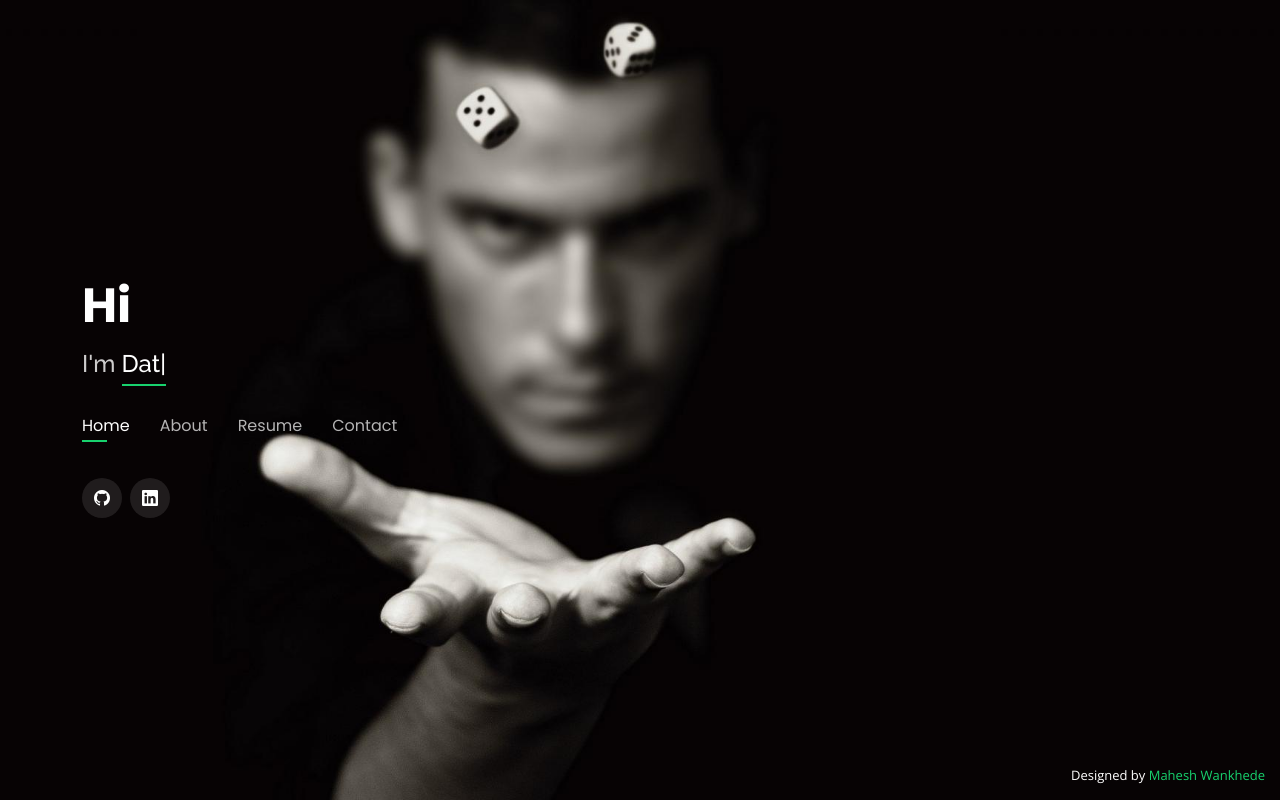
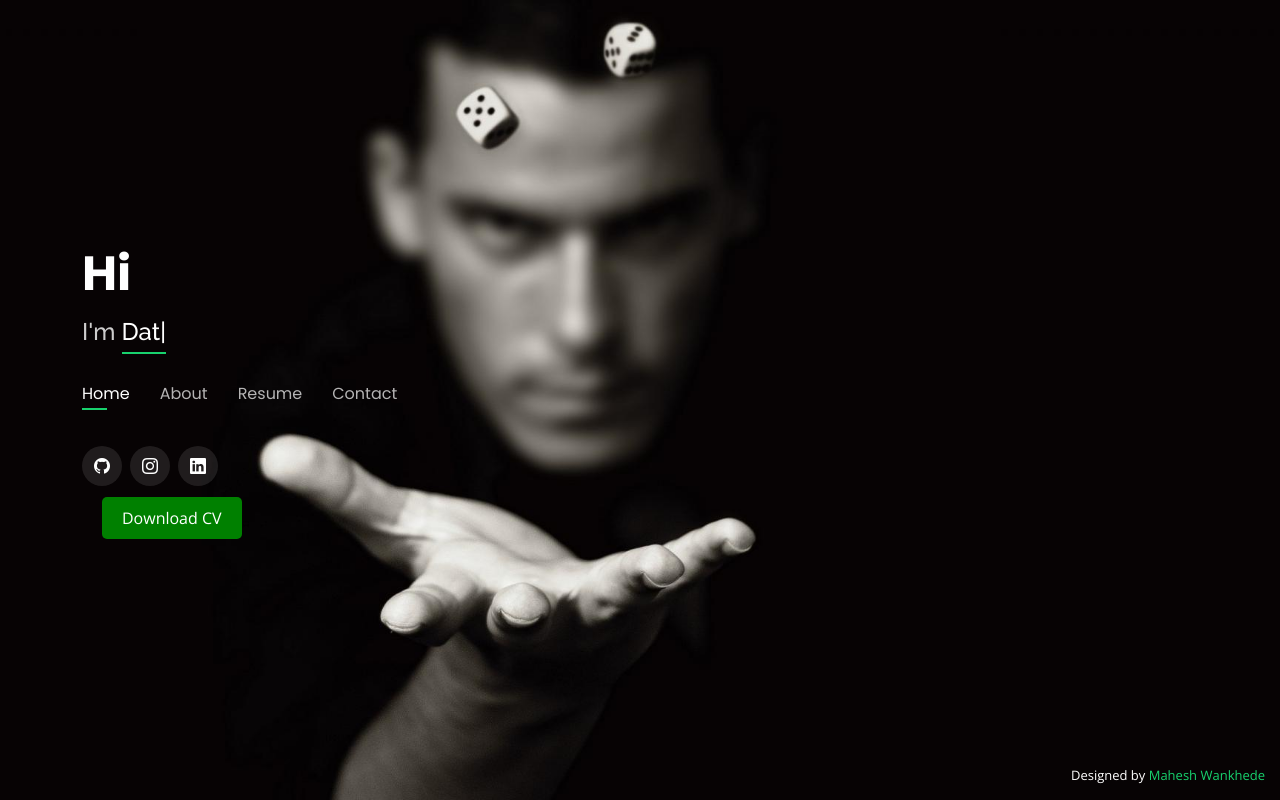
Before and after one commit to Maheshwankhede1999/Mahesh-Wankhede, a plain HTML site: page index.html in a window 1280 px wide. Drawn offline with nearby package versions, Linux system fonts and the light colour scheme.

Commit message:
feature 2

```diff
--- a/assets/css/style.css
+++ b/assets/css/style.css
@@ -489,6 +489,25 @@ section .container {
   height: 10px;
   transition: .9s;
   background-color: #18d26e;
+}
+.download-button-container {
+  display: inline-block; /* Allows the button to fit its content */
+  margin: 20px; /* Optional: Adds space around the button */
+}
+
+.download-button {
+  padding: 10px 20px;
+  background-color: green;
+  color: white;
+  text-align: center;
+  text-decoration: none;
+  border-radius: 5px;
+  font-size: 16px;
+  transition: background-color 0.3s;
+}
+
+.download-button:hover {
+  background-color: darkgreen;
 }
 
 /*--------------------------------------------------------------
--- a/index.html
+++ b/index.html
@@ -61,10 +61,19 @@
             <div class="social-links">
                 <a href="https://github.com/Maheshwankhede1999" class="github"><i class="bi bi-github"></i></a>
                 <!-- <a href="https://www.facebook.com/profile.php?id=100007132384595" class="facebook"><i class="bi bi-facebook"></i></a> -->
-                <!-- <a href="https://www.instagram.com/lets__code/" class="instagram"><i class="bi bi-instagram"></i></a> -->
+                <a href="https://www.instagram.com/_mahesh_wankhede_/" class="instagram"><i class="bi bi-instagram"></i></a>
                 <a href="https://www.linkedin.com/in/mahesh-wankhede-/" class="linkedin"><i class="bi bi-linkedin"></i></a>
             </div>
 
+            <!-- <div class="download cv"></div>
+                <a href="http://arisesociety.org/">download cv</a>
+            </div> -->
+
+            <div class="download-button-container">
+                <a href="https://drive.google.com/file/d/1GTWzyE_LOe9MG7mVHhkWO9Fq8CGE8lAd/view?usp=sharing" class="download-button">Download CV</a>
+            </div>
+
+            <!-- <button type="button" onclick="location.href='https://drive.google.com/file/d/1GTWzyE_LOe9MG7mVHhkWO9Fq8CGE8lAd/view?usp=sharing'">Download CV</button> -->
         </div>
     </header>
     <!-- End Header -->
@@ -107,10 +116,10 @@
                             </ul>
                         </div>
                     </div>
-                    <p>
+                    <!-- <p>
                         What would you do if you knew your dreams will come true? If there was no risk of failure? Free up your mind and think about all the infinite possibilities life gives us. Don’t limit yourself while you are dreaming. When I started writing down my dreams,
                         I thought my dreams were too big. I thought they were impossible. But you know what? Nothing is impossible. Don’t constrain yourself by what you think or what other people think.
-                    </p>
+                    </p> -->
                 </div>
             </div>
 
```
